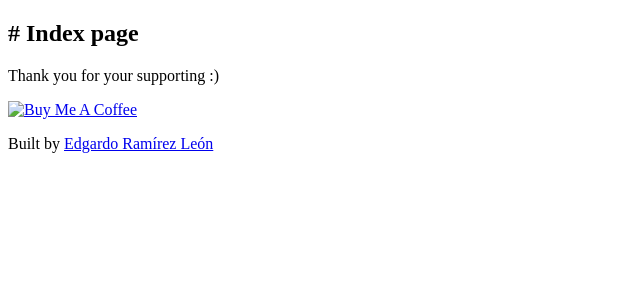
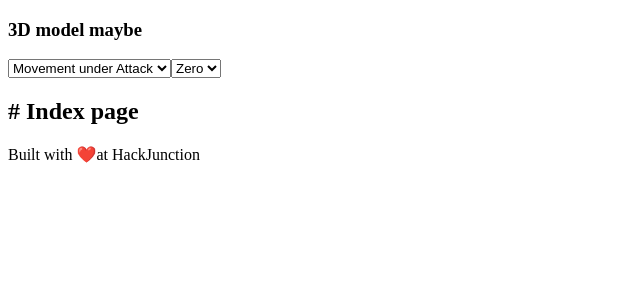
Before and after one commit to vishthemenon/hackjunction-client, a Node project: template src/views/index.pug in a window 1280 px wide. Shown: the top 300 px of the page, without its empty margins (0-640 px from the left). Run offline with Node 20 templates, Linux system fonts and the light colour scheme; the template is opened without the code that fills it, so the values that code supplies are empty; some libraries are stand-ins or nearby versions; some web fonts are replaced.

Commit message:
Done some stuff

```diff
--- a/src/assets/styles/_app.scss
+++ b/src/assets/styles/_app.scss
@@ -17,6 +17,8 @@
 @import './components/_footer';
 @import './components/_button';
 @import './components/_link';
+@import './components/_aside';
+@import './components/_form';
 
 /*
   Layout
--- /dev/null
+++ b/src/assets/styles/components/_aside.scss
@@ -0,0 +1,4 @@
+.model {
+  @include bgPad;
+  flex: 1;
+}
--- /dev/null
+++ b/src/assets/styles/components/_form.scss
@@ -0,0 +1,6 @@
+select.s,
+input {
+  width: 200px;
+  height: 1.5em;
+  font-size: 1.5em;
+}
--- a/src/assets/styles/layout/_general.scss
+++ b/src/assets/styles/layout/_general.scss
@@ -14,7 +14,7 @@
   background: $darkslategray;
   color: white;
   margin: 0;
-  padding: 0;
+  padding: 50px;
 }
 h1, h2, h3, h4, h5, h6 {
   margin: 0;
--- a/src/assets/styles/pages/_index.scss
+++ b/src/assets/styles/pages/_index.scss
@@ -1,7 +1,8 @@
 /* src/assets/styles/pages/_index.scss  */
 
-.home__page {
-
+.main-content {
+  @include bgPad;
+  flex: 2;
 }
 
 
--- a/src/views/components/footer.pug
+++ b/src/views/components/footer.pug
@@ -1,4 +1,4 @@
 //- src/views/components/footer.pug
 
 footer.footer
-  p Built by #[a(href='https://edgardorl.com') Edgardo Ramírez León]
+  p Built with ❤️at HackJunction
--- a/src/views/index.pug
+++ b/src/views/index.pug
@@ -1,7 +1,7 @@
 extends ./layouts/master.pug
 
 block title
-  title My Page - Home
+  title RL Game Coach
 
 block manifestBrowserconfigFiles
   link(href='../manifest.json', rel='manifest')
@@ -10,9 +10,20 @@
 block content
 
   //- Desktop page
-  section.page.home__page
-    h1.page__title # Index page
-    p Thank you for your supporting :)
-    p
-      a(href="https://www.buymeacoffee.com/edgardo" target="_blank")
-        img(src="https://www.buymeacoffee.com/assets/img/custom_images/orange_img.png" alt="Buy Me A Coffee" style="height: auto !important;width: auto !important;")
+  section.page
+    aside.model
+      h1 3D model maybe
+    .main-content
+      .head-content
+        .left
+          select.s(name='stat-select')
+            option(value='vel-attack') Movement under Attack
+            option(value='saab') Saab
+            option(value='fiat') Fiat
+            option(value='audi') Audi
+          select.s(name='order-select')
+            option(value='zero') Zero
+            option(value='one') One
+            option(value='two') Two
+
+        h1.page__title # Index page
```
Also changed, not shown: src/assets/styles/layout/_page.scss (+5 -2 lines), src/assets/styles/utils/_mixins.scss (+12 -0 lines).
